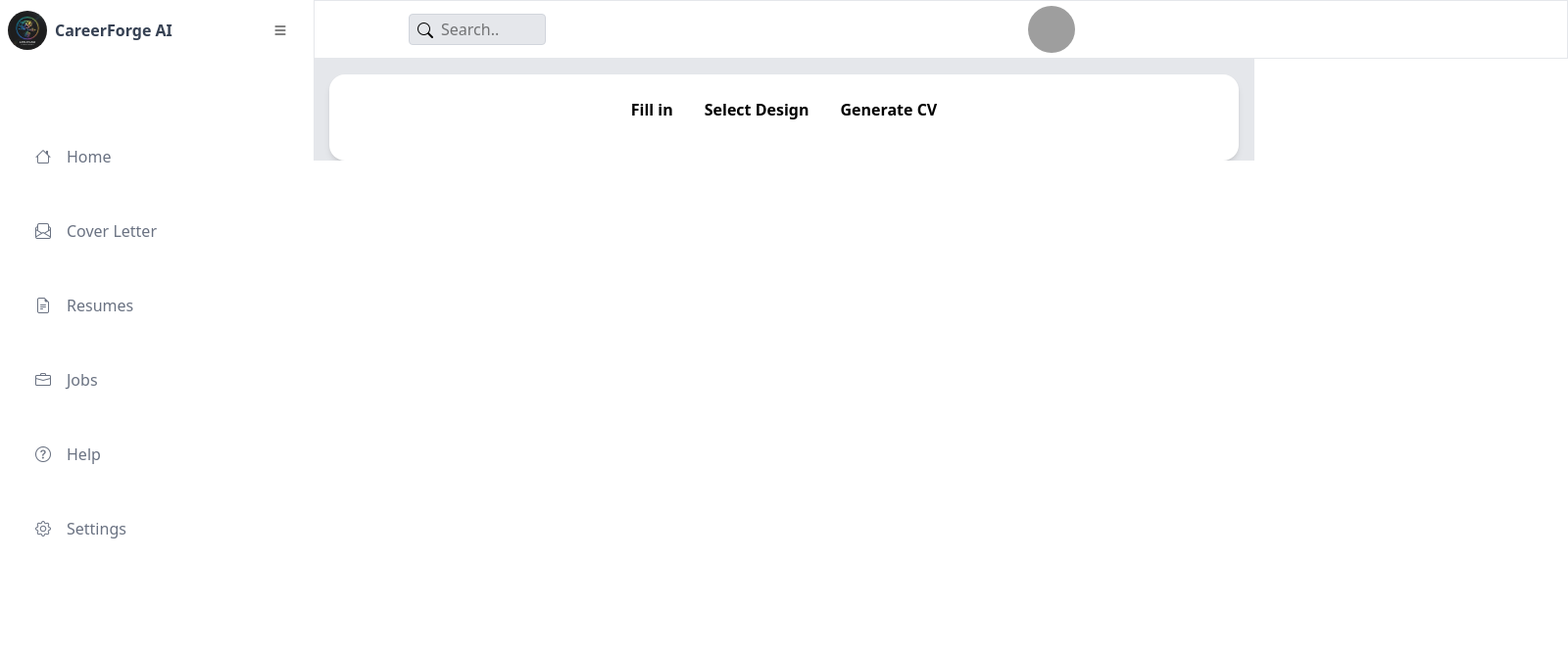
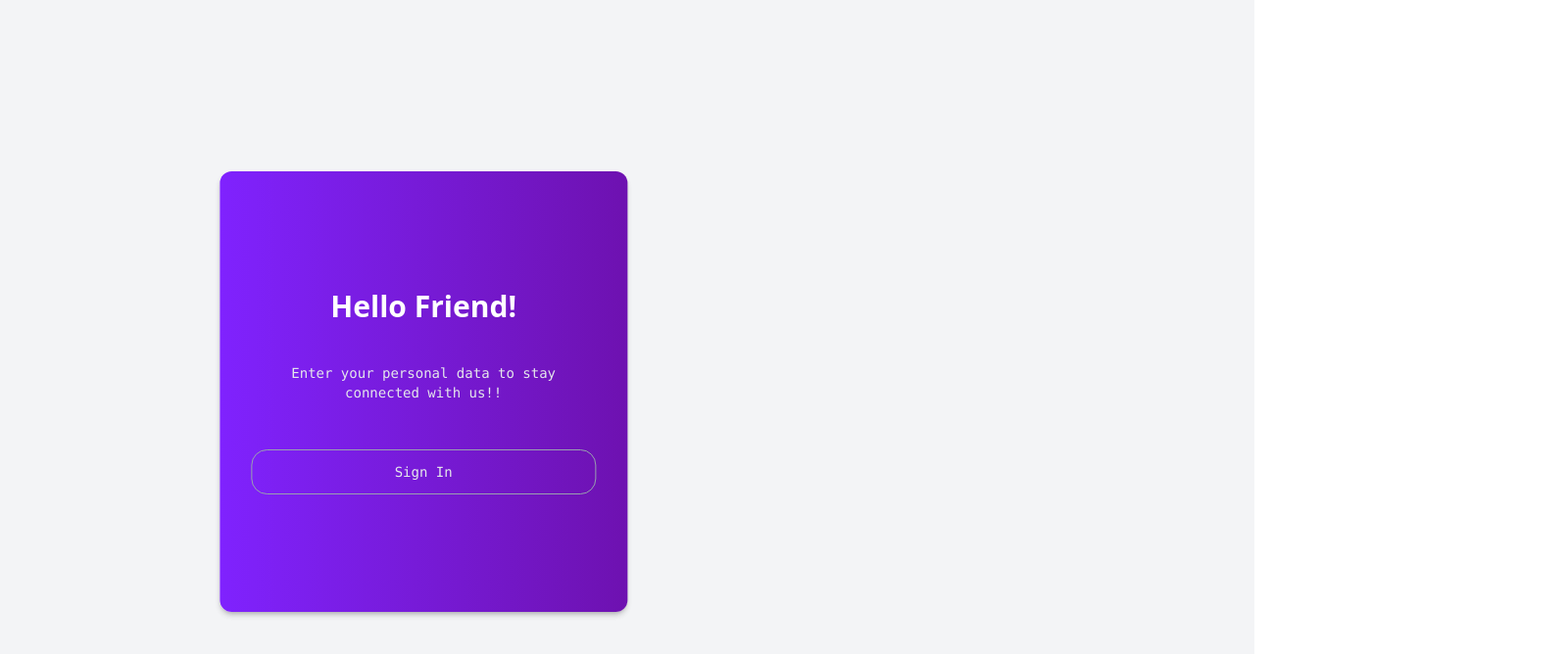
Before and after one commit to Benny45123/CareerForge-AI, a React (Vite) app in the folder frontend/: page / in a window 1280 px wide. Shown: the top 668 px of the page at 98% size, 1600 px wide, since content can reach past the window. Built offline with nearby package versions, Linux system fonts and the light colour scheme; grey boxes are pictures that could not be loaded.

Commit message:
Frontend interactive Auth Page design started

```diff
--- a/frontend/src/App.jsx
+++ b/frontend/src/App.jsx
@@ -5,6 +5,7 @@ import './App.css'
 import RouteComponent from './components/RouteComponent.jsx';
 import { postData } from './services/BackendHandler.js';
 import userlogo from './assets/human.png';
+import Register from './pages/Auth.jsx';
 function App() {
   const [isOpen,setIsOpen]=useState(true);
   const slideMenu=()=>{
--- a/frontend/src/main.jsx
+++ b/frontend/src/main.jsx
@@ -3,10 +3,11 @@ import { createRoot } from 'react-dom/client'
 import './index.css'
 import App from './App.jsx'
 import { BrowserRouter } from 'react-router-dom'
+import Auth from './pages/Auth.jsx'
 createRoot(document.getElementById('root')).render(
   <StrictMode>
     <BrowserRouter>
-    <App />
+    <Auth/>
     </BrowserRouter>
   </StrictMode>,
 )
--- /dev/null
+++ b/frontend/src/pages/Auth.jsx
@@ -0,0 +1,44 @@
+import { useRef, useState } from "react";
+const handleSubmit = () => {
+    const emailValue = email.current.value;
+    const passwordValue = password.current.value;
+    console.log("Email:", emailValue);
+    console.log("Password:", passwordValue);
+}
+const Auth=() =>{
+    const email=useRef();
+    const password=useRef();
+    const name=useRef();
+    const [isSignUpMode,setIsSignUpMode] = useState(true);
+    const ChangeClasses = ` p-8 rounded-xl shadow-md  w-full bg-auto bg-gradient-to-r from-violet-600 to-purple-800 flex  justify-center flex-col ${
+        isSignUpMode ? "transition-transform duration-800 ease-in-out -translate-x-full opacity-100" : "transition-transform duration-800 ease-in-out  opacity-100"
+      }`;
+    return (
+        <>
+
+        <div className= "flex flex-row items-center justify-center min-h-screen bg-gray-100 ">
+        <div className="flex flex-row items-stretch ">
+        <div className=" bg-white  p-8 rounded-xl shadow-md w-full max-w-md">
+        <h1 className="text-3xl text-center mb-10 font-extrabold bg-gradient-to-r from-violet-600 to-purple-800  text-transparent bg-clip-text ">Sign Up</h1>
+        <form onSubmit={() => {handleSubmit()}}>
+            <div className="border border-gray-300 rounded px-2 py-1 flex items-center gap-2 m-2 has-focus-visible:shadow-md shadow-violet-400">
+            <input className='focus:outline-0 w-full ' placeholder="Name" type="text" name="email" ref={name} required/></div><br/><br/>
+            <div className="border border-gray-300 rounded px-2 py-1 flex items-center gap-2 m-2 has-focus-visible:shadow-md shadow-violet-400">
+            <input className='focus:outline-0 w-full ' placeholder="Email" type="email" name="email" ref={email} required/></div><br/><br/>
+            <div className="border  border-gray-300 rounded px-2 py-1 flex items-center gap-2 m-2 has-focus-visible:shadow-md shadow-violet-400">
+            <input className="focus:outline-none w-full " placeholder="Password" type="password" name="password" ref={password} required/></div><br/>
+            <div className="flex justify-center">
+            <button className='rounded-2xl font-bold bg-gradient-to-r from-violet-600 to-purple-800 text-white p-3 pl-7 pr-7 font-medium hover:bg-bright-color hover:shadow-md shadow-violet-400 focus:ring-primary-300' type="submit">Sign Up</button></div>
+        </form>
+        </div>
+        <div className={ChangeClasses}>
+        <h1 className="text-3xl text-center  mb-10 text-white font-extrabold ">Hello Friend!</h1>
+        <p className=" text-center text-gray-200 font-mono text-sm ">Enter your personal data to stay connected with us!!</p>
+        <button className='mt-12 rounded-2xl  shadow-violet-600 font-mono text-gray-200 border border-gray-400 p-3 pl-2 pr-2 font-medium text-sm hover:bg-bright-color hover:shadow-md focus:ring-primary-300' onClick={() => {setIsSignUpMode(!isSignUpMode)}}>Sign In</button>
+        </div>
+        </div>
+        </div>
+        </>
+    );
+}
+export default Auth;
--- a/frontend/src/pages/Register.jsx
+++ /dev/null
@@ -1,7 +0,0 @@
-const Register=() =>{
-    return (
-        <>
-        <h1>Register Page</h1>
-        </>
-    );
-}
```
Also changed, not shown: frontend/src/pages/Login.jsx (deleted).
